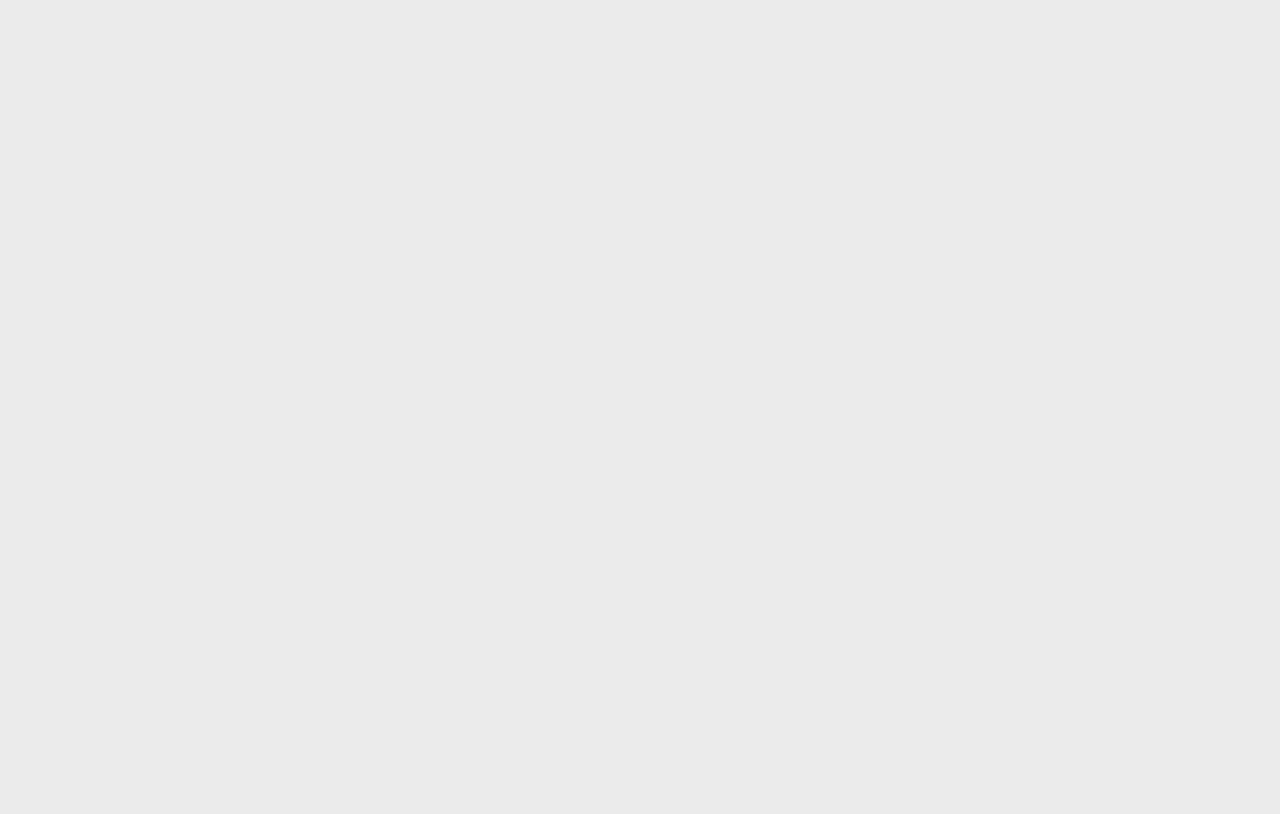
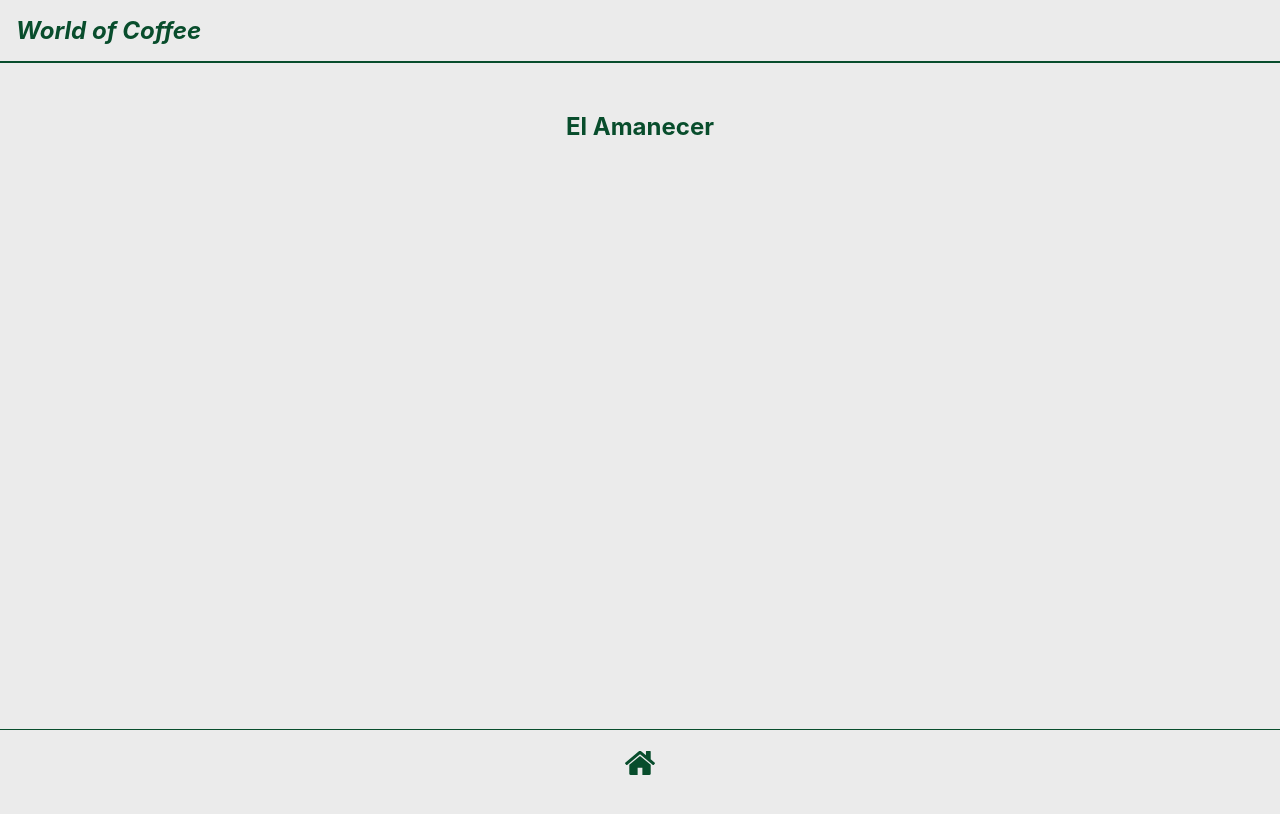
Before and after one commit to DanCesca/capstone-worldofcoffee, a React (Create React App) app in the folder client/: page /product/1 in a window 1280 px wide. Before the commit this address had no page. Shown: the top 814 px of the page. Built offline with nearby package versions, Linux system fonts and the light colour scheme.

Commit message:
add product page

```diff
--- a/client/src/App.js
+++ b/client/src/App.js
@@ -1,12 +1,15 @@
 import { Routes, Route } from 'react-router-dom';
 import Home from './pages/home';
+import Product from './pages/product';
 import styled from 'styled-components';
+import { tastes } from './database.js';
 
 function App() {
   return (
     <AppContainer>
       <Routes>
-        <Route path="/" element={<Home />} />
+        <Route path="/" element={<Home tastes={tastes} />} />
+        <Route path="/product/:id" element={<Product tastes={tastes} />} />
       </Routes>
     </AppContainer>
   );
--- a/client/src/components/TasteCard.jsx
+++ b/client/src/components/TasteCard.jsx
@@ -2,6 +2,7 @@ import styled from 'styled-components';
 import SelectButton from './SelectButton';
 import { useState } from 'react';
 import { ReactComponent as CloseButton } from '../icons/close.svg';
+import { Link } from 'react-router-dom';
 
 function TasteCard({ taste }) {
   const [isSelected, setIsSelected] = useState(false);
@@ -18,6 +19,9 @@ function TasteCard({ taste }) {
           <SampleText>
             {taste.sample.name}: {taste.sample.flavors}
           </SampleText>
+          <StyledLink to={`/product/${taste.id}`}>
+            <SelectButton>Select</SelectButton>
+          </StyledLink>
           <CloseButton style={{ width: '30px' }} onClick={() => setIsSelected(false)}></CloseButton>
         </CardContainer>
       ) : (
@@ -66,3 +70,11 @@ const SampleImage = styled.img`
   width: 30%;
   border: 1px solid #084d2c;
 `;
+
+const StyledLink = styled(Link)`
+  padding: 0.5rem;
+  margin-bottom: 0.5rem;
+  color: inherit;
+  text-decoration: none;
+  display:block;
+`;
--- a/client/src/database.js
+++ b/client/src/database.js
@@ -34,7 +34,7 @@ export const tastes = [
       description:
         'Peru Tunki is a medium roasted coffee with a rich mouthfeel and nuances of red berries, nuts and chocolate. The coffee comes from Puno in southern Peru from the Cecovasa cooperative, founded by a group of female farmers.',
       price: '12,90 €',
-    },
+    }
   },
 
   {
--- a/client/src/pages/home.jsx
+++ b/client/src/pages/home.jsx
@@ -1,10 +1,9 @@
 import TasteCard from '../components/TasteCard';
-import { tastes } from '../database';
 import Header from '../components/Header';
 import NavBar from '../components/NavBar';
 import styled from 'styled-components';
 
-function Home() {
+function Home( {tastes} ) {
   return (
     <>
       <Header />
--- /dev/null
+++ b/client/src/pages/product.jsx
@@ -0,0 +1,31 @@
+import Header from '../components/Header';
+import NavBar from '../components/NavBar';
+import styled from 'styled-components';
+import { useParams } from 'react-router-dom';
+
+function Product({ tastes }) {
+  const { id } = useParams();
+  const taste = tastes.find(taste => taste.id === id);
+
+  return (
+    <>
+      <Header />
+      <ProductWrapper role="list">
+        <PageTitle>{taste.sample.name}</PageTitle>
+      </ProductWrapper>
+      <NavBar />
+    </>
+  );
+}
+
+export default Product;
+
+const PageTitle = styled.h2`
+  padding: 1rem;
+`;
+
+const ProductWrapper = styled.ul`
+  display: flex;
+  flex-direction: column;
+  gap: 0.2rem;
+`;
```
